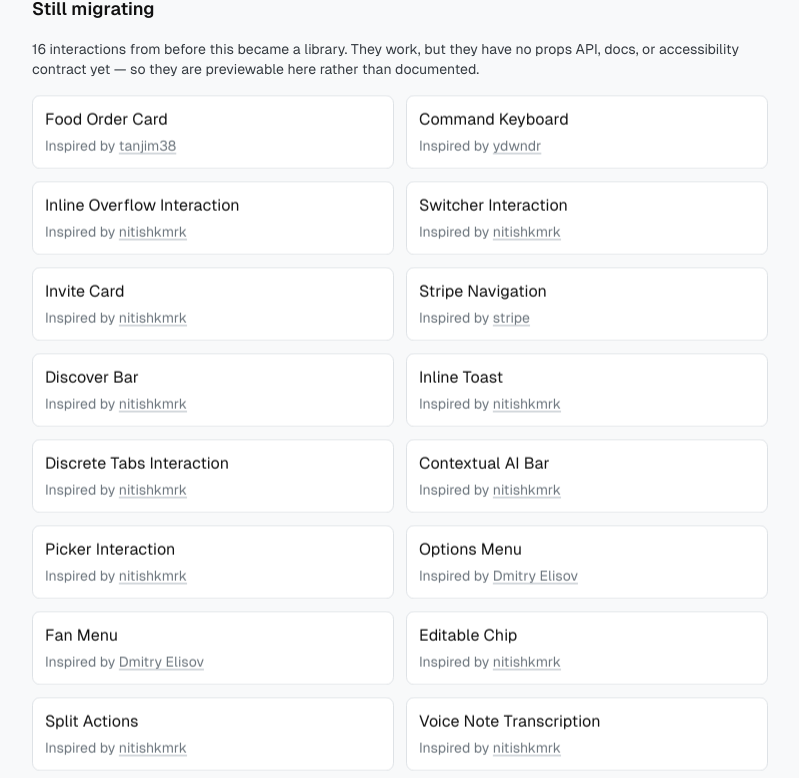
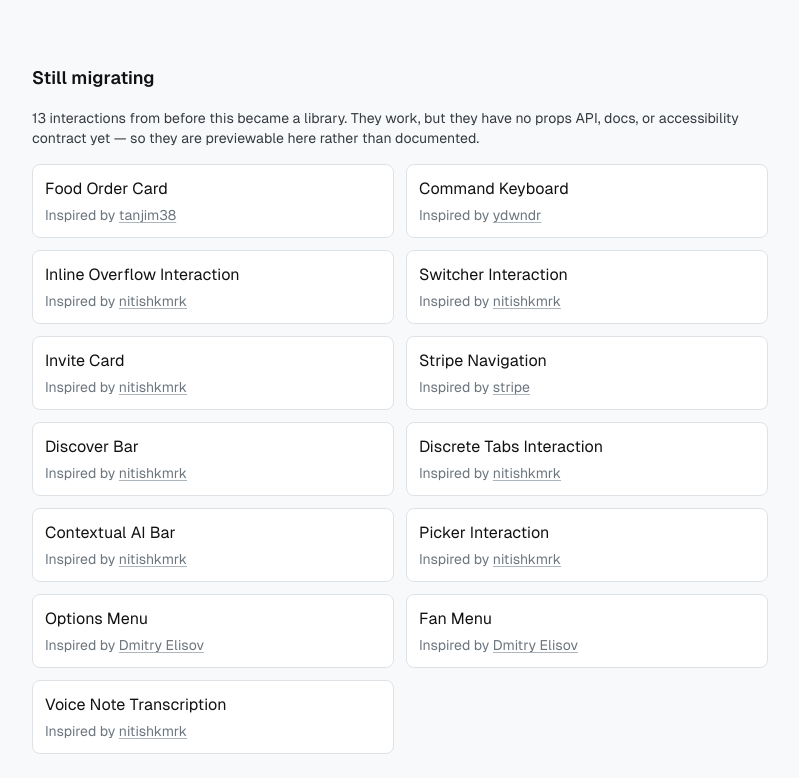
Before and after one commit to paul1029-ife/design-recreation, a Next.js app: page / in a window 1280 px wide. Shown: the part 1842-2620 px from the top of the page, without its empty margins (240-1039 px from the left). Built offline with nearby package versions, Linux system fonts and the light colour scheme.

Commit message:
chore: register batch 1 and shrink the legacy list
Six documented patterns, thirteen still to migrate. Adds the `input` category
and the `editor` and `forms` domains to browse, each generated only because a
pattern now populates it.

```diff
--- a/src/components/gallery/patterns.ts
+++ b/src/components/gallery/patterns.ts
@@ -3,15 +3,12 @@ import type { ComponentType } from "react";
 import CommandPalette from "@/components/recreations/command-keyboard/CommandPalette";
 import ContextualBar from "@/components/recreations/ContextualBar";
 import DiscoveryBar from "@/components/recreations/DiscoveryBar";
-import EditableChip from "@/components/recreations/EditableChip";
 import FanMenu from "@/components/recreations/FanMenu";
 import InlineOverflow from "@/components/recreations/InlineOverflow";
-import InlineToast from "@/components/recreations/InlineToast";
 import InviteCard from "@/components/recreations/InviteCard";
 import OptionsMenu from "@/components/recreations/OptionsMenu";
 import OrderCard from "@/components/recreations/OrderCard";
 import PickerInteraction from "@/components/recreations/PickerInteraction";
-import SplitActions from "@/components/recreations/SplitActions";
 import StripeNav from "@/components/recreations/StripeNav";
 import SwitcherInteraction from "@/components/recreations/SwitcherInteraction";
 import TabsInteraction from "@/components/recreations/TabsInteraction";
@@ -83,13 +80,6 @@ export const legacyEntries: readonly GalleryEntry[] = [
     component: DiscoveryBar,
   },
   {
-    id: 9,
-    name: "Inline Toast",
-    source: "nitishkmrk",
-    url: "https://x.com/nitishkmrk/status/1997641234567890123",
-    component: InlineToast,
-  },
-  {
     id: 10,
     name: "Discrete Tabs Interaction",
     source: "nitishkmrk",
@@ -125,20 +115,6 @@ export const legacyEntries: readonly GalleryEntry[] = [
     component: FanMenu,
   },
   {
-    id: 15,
-    name: "Editable Chip",
-    source: "nitishkmrk",
-    url: "https://x.com/nitishkmrk/status/2049797627580207241",
-    component: EditableChip,
-  },
-  {
-    id: 17,
-    name: "Split Actions",
-    source: "nitishkmrk",
-    url: "https://x.com/nitishkmrk/status/2054152857591419327",
-    component: SplitActions,
-  },
-  {
     id: 18,
     name: "Voice Note Transcription",
     source: "nitishkmrk",
--- a/src/patterns/demos.ts
+++ b/src/patterns/demos.ts
@@ -17,6 +17,11 @@ export const demos: Record<string, ComponentType> = {
   "delete-with-undo": dynamic(
     () => import("./delete-with-undo/DeleteWithUndo.demo"),
   ),
+  "split-actions": dynamic(() => import("./split-actions/SplitActions.demo")),
+  "editable-label": dynamic(
+    () => import("./editable-label/EditableLabel.demo"),
+  ),
+  "copy-feedback": dynamic(() => import("./copy-feedback/CopyFeedback.demo")),
 };
 
 export function getDemo(slug: string): ComponentType | undefined {
--- a/src/patterns/registry.ts
+++ b/src/patterns/registry.ts
@@ -1,7 +1,10 @@
 import type { PatternCategory, PatternDomain, PatternMeta } from "./types";
 
+import { meta as copyFeedback } from "./copy-feedback/meta";
 import { meta as deleteWithUndo } from "./delete-with-undo/meta";
+import { meta as editableLabel } from "./editable-label/meta";
 import { meta as inlineConfirm } from "./inline-confirm/meta";
+import { meta as splitActions } from "./split-actions/meta";
 import { meta as splittingAccordion } from "./splitting-accordion/meta";
 
 /**
@@ -20,6 +23,9 @@ const ALL: readonly PatternMeta[] = [
   splittingAccordion,
   inlineConfirm,
   deleteWithUndo,
+  splitActions,
+  editableLabel,
+  copyFeedback,
 ];
 
 /** Public patterns, newest first. Drafts are excluded. */
```
